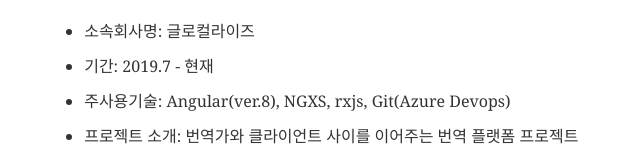
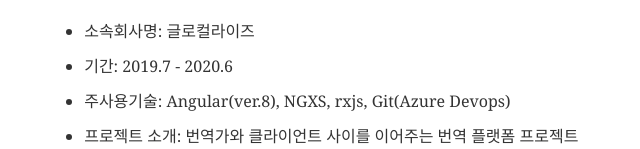
Before and after one commit to thumbsu/dev-blog, a Gatsby site: page /about in a window 1280 px wide. Shown: the part 794-943 px from the top of the page, 318-958 px from the left. Built offline with nearby package versions, Linux system fonts and the light colour scheme; Gatsby itself is replaced by a stand-in of ours; some packages are replaced by stand-ins of ours; what typography-theme-github would draw is missing.

Commit message:
resume date update

```diff
--- a/content/__about/resume-en.md
+++ b/content/__about/resume-en.md
@@ -33,7 +33,7 @@
 ### 번역 플랫폼 프론트 제작
 
 - 소속회사명: 글로컬라이즈
-- 기간: 2019.7 - 현재
+- 기간: 2019.7 - 2020.6
 - 주사용기술: Angular(ver.8), NGXS, rxjs, Git(Azure Devops)
 - 프로젝트 소개: 번역가와 클라이언트 사이를 이어주는 번역 플랫폼 프로젝트 입니다.
 - 수행 역할
@@ -46,7 +46,7 @@
 ### 번역 플랫폼 관리자 프론트 제작
 
 - 소속회사명: 글로컬라이즈
-- 기간: 2019.7 - 현재
+- 기간: 2019.7 - 2020.6
 - 주사용기술: Angular(ver.8), NGXS, rxjs, Git(Azure Devops)
 - 프로젝트 소개: 관리자가 플랫폼의 데이터를 관리하고 번역가의 핵심성과지표 데이터 관리할 수 있는 시스템 프로젝트 입니다.
 - 수행 역할
```
